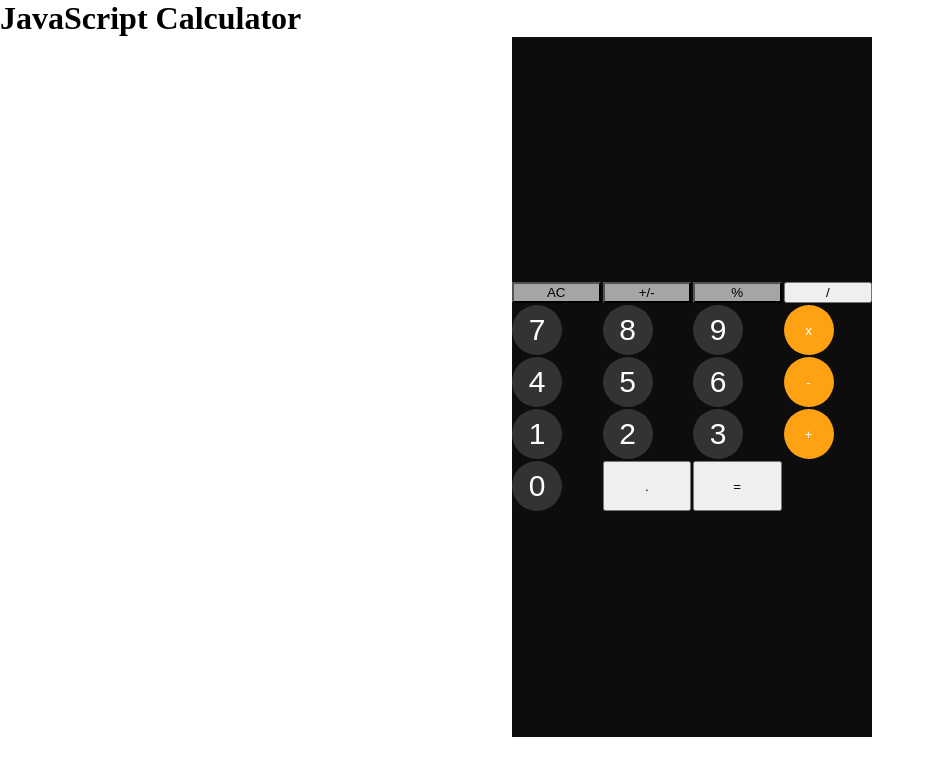
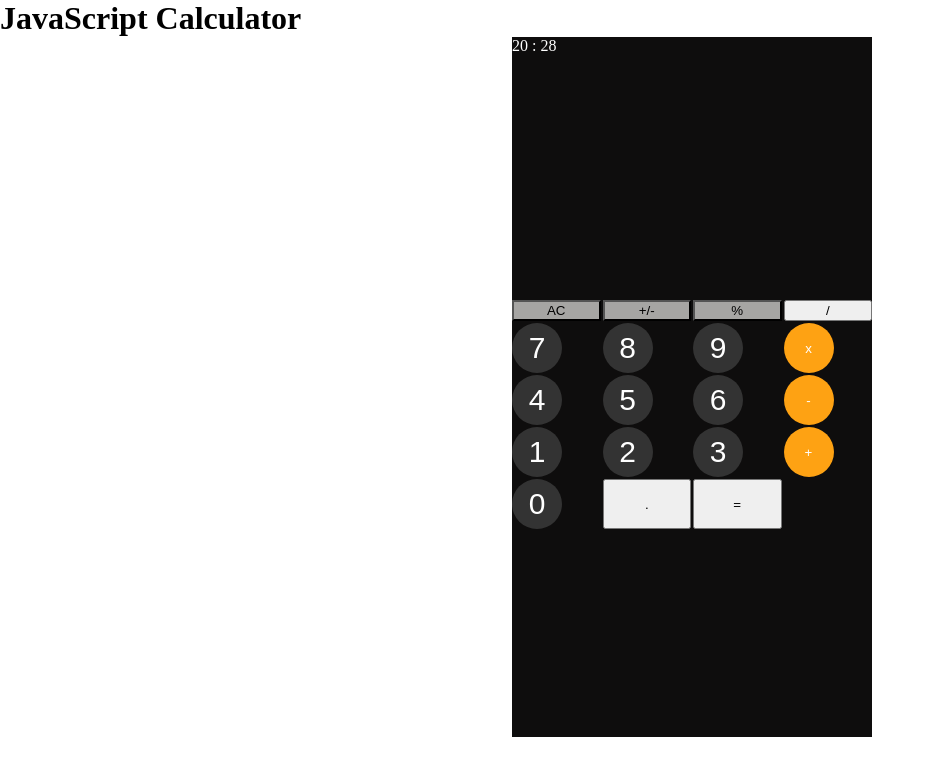
Before and after one commit to darlacodes19/JS-Calculator-, a plain HTML site: page index.html in a window 1280 px wide. Shown: the whole page, without its empty margins (0-934 px from the left). Drawn offline with Linux system fonts and the light colour scheme.

Commit message:
Create a div to display current time

```diff
--- a/index.html
+++ b/index.html
@@ -12,6 +12,12 @@
     <h1> JavaScript Calculator</h1>
 
 <div class="calculator ">
+
+    <div class="top-part">
+        <span id="time-hour"> </span>
+        <span id="colon"> : </span>
+        <span id="time-minute"> </span>
+    </div>
     <div class="display">
        <span id="display-view" data-display >  </span>
     </div>
--- a/main.js
+++ b/main.js
@@ -12,11 +12,23 @@ let operationsButton = document.querySelectorAll('[data-operation]')
 let equalButton = document.querySelector('[data-equals]')
 let allClearButton = document.querySelector('[data-all-clear]')
 let displayView = document.getElementById('display-view')
+let timeHour = document.querySelector('#time-hour')
+let timeMinute = document.querySelector('#time-minute')
 
-
+let isClicked = 1
 let operator = ""
 let prevValue;
 let currentValue;
+let otherValue;
+let answer;
+
+// Set Time
+
+let currentTime = new Date ()
+
+timeHour.textContent = currentTime.getHours()
+timeMinute.textContent = currentTime.getMinutes()
+
 
 
 
@@ -33,11 +45,27 @@ numbersButton.forEach(e => {
 operationsButton.forEach( e => {
    e.addEventListener('click' , function(e) {
       // displayView.textContent += e.target.value
+
+      //set whats currently being displayed to the preValue variables
       prevValue = displayView.textContent
 
+      //set the operator variable to the operator that was clicked
       operator = e.target.value
+
+      //set the display an empty string every time you click on an operation
       displayView.textContent = ' '
       // console.log(operator)
+
+      isClicked++
+
+      if(isClicked > 2) {
+         currentValue = displayView.textContent
+         answer = calculate(prevValue, operator , currentValue)
+         displayView.textContent = answer
+      }
+
+      //if already clicked
+      //How do you keep track of the other numbers???
    })
 })
 
@@ -48,7 +76,7 @@ equalButton.addEventListener('click', function(e) {
    // console.log(prevValue)
 
    answer = calculate(prevValue, operator , currentValue)
-   console.log(operator)
+   // console.log(operator)
    displayView.textContent = answer
 })
 
--- a/style.css
+++ b/style.css
@@ -1,5 +1,16 @@
 *{
     margin: 0;
+}
+
+#colon {
+    color: white;
+}
+#time-hour {
+    color: white;
+}
+
+#time-minute {
+    color: white;
 }
 
 .calculator {
```
